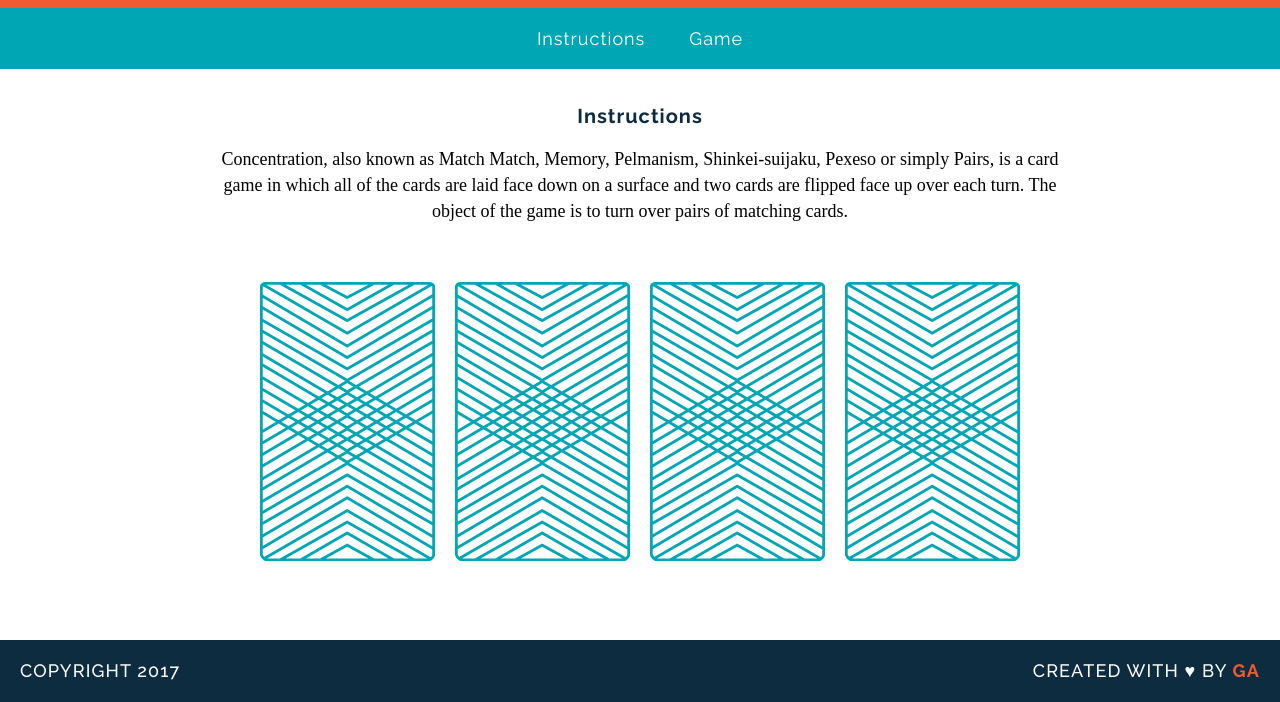
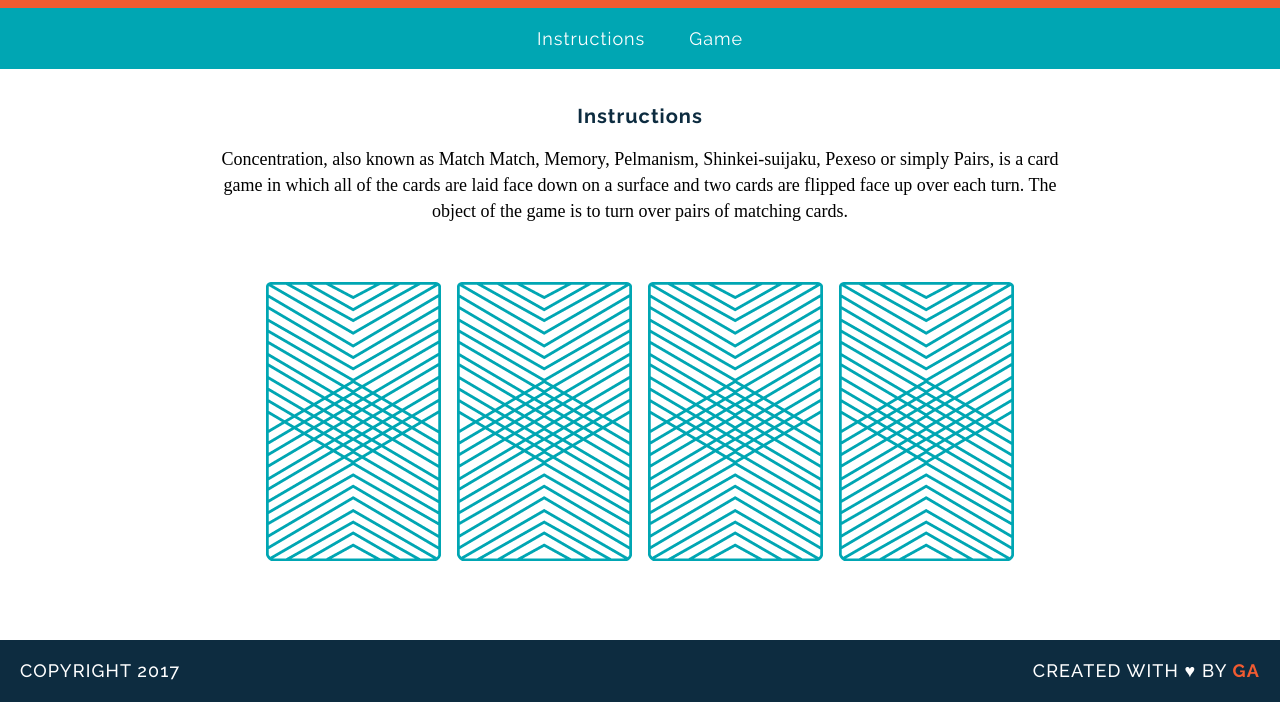
Before and after one commit to WConnelly/wdi-fundamentals-memorygame, a plain HTML site: page memory_game/index.html in a window 1280 px wide. Shown: the part 105-807 px from the top of the page. Drawn offline with Linux system fonts and the light colour scheme; a web font is replaced by a local one.

Commit message:
created game logic

```diff
--- a/memory_game/index.html
+++ b/memory_game/index.html
@@ -16,11 +16,7 @@
 	<main>
 		<h2 id="instructions">Instructions</h2>
 		<p>Concentration, also known as Match Match, Memory, Pelmanism, Shinkei-suijaku, Pexeso or simply Pairs, is a card game in which all of the cards are laid face down on a surface and two cards are flipped face up over each turn. The object of the game is to turn over pairs of matching cards.</p>
-		<div id="game">
-			<img src="images/back.png" alt="Queen of Diamonds">
-			<img src="images/back.png" alt="Queen of Hearts">
-			<img src="images/back.png" alt="King of Diamonds">
-			<img src="images/back.png" alt="King of Hearts">
+		<div id="game-board" class="board clearfix">
 		</div>
 	</main>
 	<footer class="clearfix">
--- a/memory_game/js/main.js
+++ b/memory_game/js/main.js
@@ -32,15 +32,25 @@ var checkForMatch = function () {
 	}
 };
 
-var flipCard = function (cardId) {
-	console.log("User flipped " + cards[cardId].rank);
-	console.log(cards[cardId].cardImage);
-	console.log(cards[cardId].suit);
+var flipCard = function () {
+	var cardId = this.getAttribute("data-id");
+	this.setAttribute("src", cards[cardId].cardImage);
 	cardsInPlay.push(cards[cardId].rank);
 
 	if (cardsInPlay.length === 2) {
 		checkForMatch();
 	};
 };
-flipCard(0);
-flipCard(2);
+
+var createBoard = function () {
+	for (var i = 0; i < cards.length; i++) {
+		var cardElement = document.createElement("img");
+		cardElement.setAttribute("src", "images/back.png");
+		cardElement.setAttribute("data-id", i);
+		cardElement.addEventListener("click", flipCard);
+		var gameBoard = document.getElementById("game-board");
+		gameBoard.appendChild(cardElement);
+	}
+};
+
+createBoard();
```
